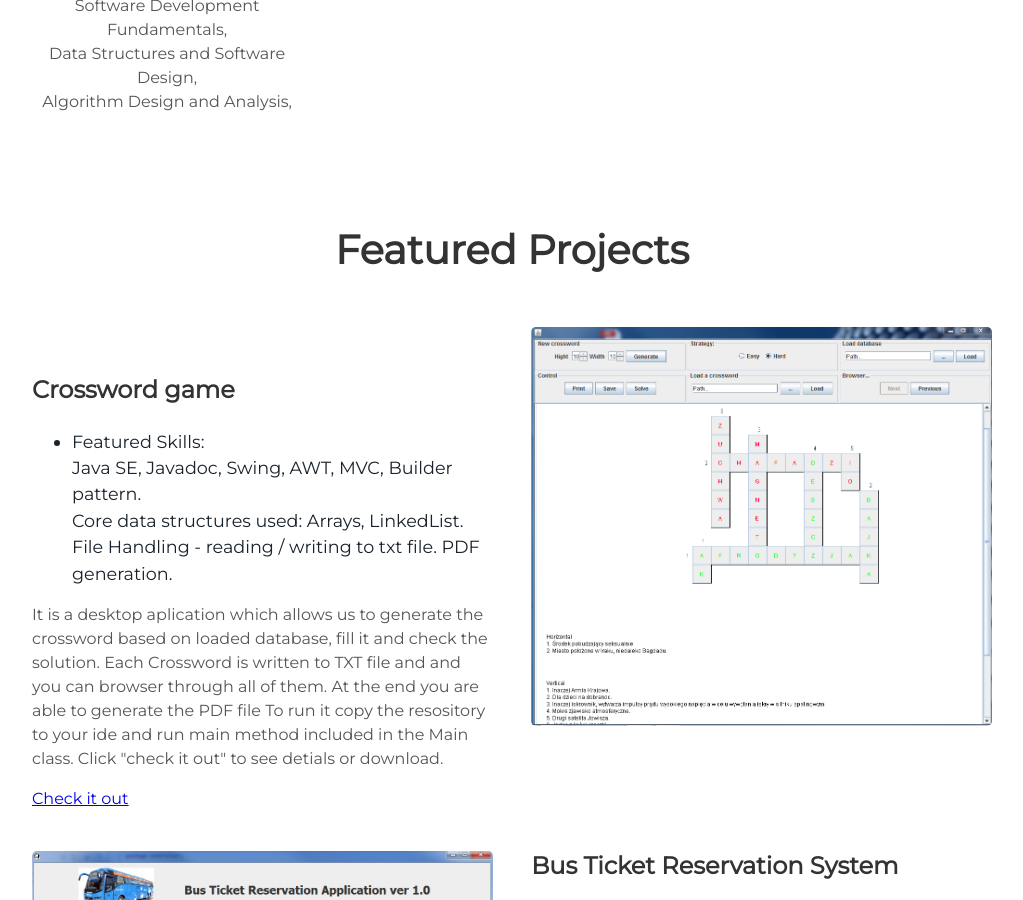
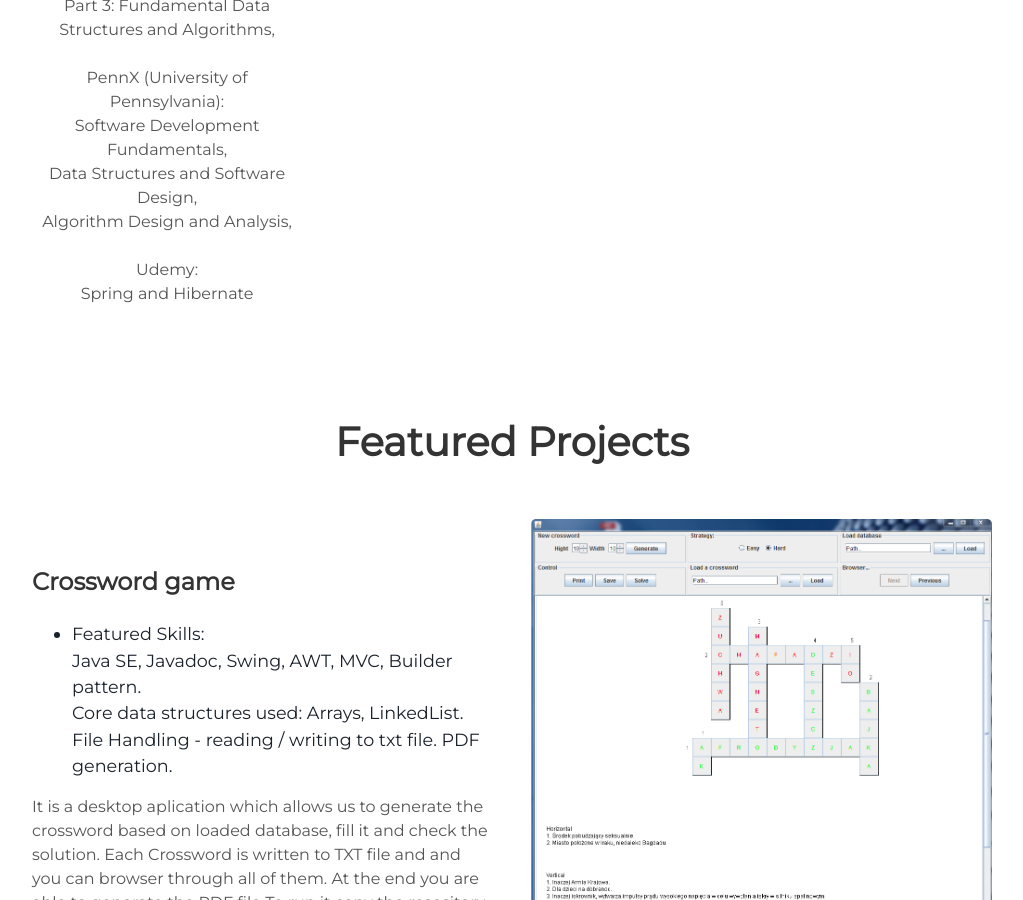
Before and after one commit to adeq123/myWebSite, a Jekyll site: the page built from index.html, in a window 1280 px wide and 900 px high, scrolled down 1725 px. Shown: the whole window, without its empty margins (128-1151 px from the left). Built offline with Jekyll 4.4.1, drawn with Linux system fonts in a browser that asks for light colours.

Commit message:
update 08/05/2018

```diff
--- a/_includes/about.html
+++ b/_includes/about.html
@@ -7,6 +7,7 @@
       <h2>Courses</h2>
  		<img alt="AGH icon" src="{{ "/assets/img/courses/agh.jpg" | prepend: site.baseurl }}" />
 	<img alt="EDX icon" src="{{ "/assets/img/courses/edx.jpg" | prepend: site.baseurl }}" />
+	<img alt="Udemy icon" src="{{ "/assets/img/courses/udemy.png" | prepend: site.baseurl }}" />
       <p>
       UC3Mx (Charles III University of Madrid):
 		<br>Introduction to Programming with Java:
@@ -19,6 +20,8 @@
 		<br>Data Structures and Software Design,
 		<br>Algorithm Design and Analysis,
 
+		<br><br>Udemy:
+		<br>Spring and Hibernate
 	</p>
     </div>
     <div class="tech">
```
Also changed, not shown: assets/img/courses/udemy.png (added).
